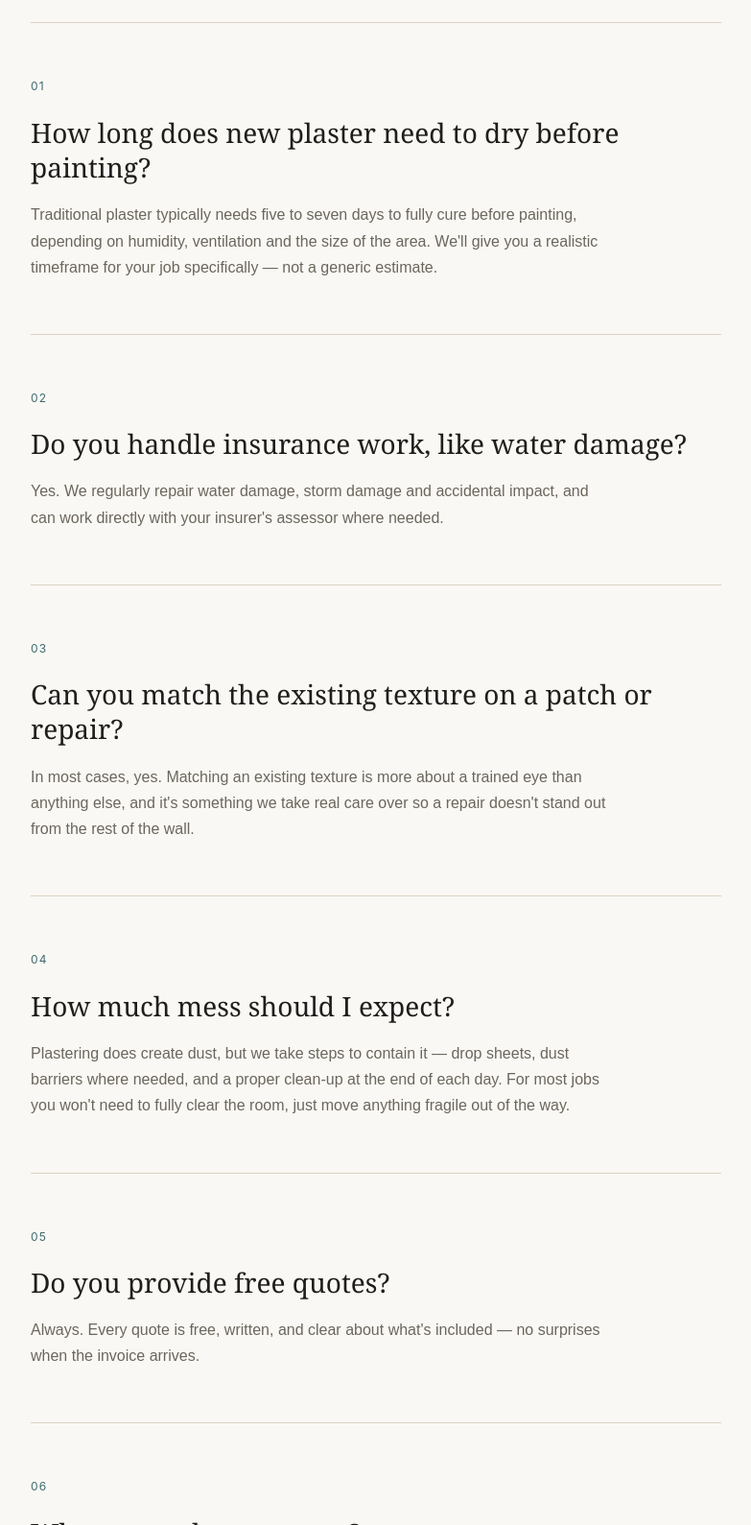
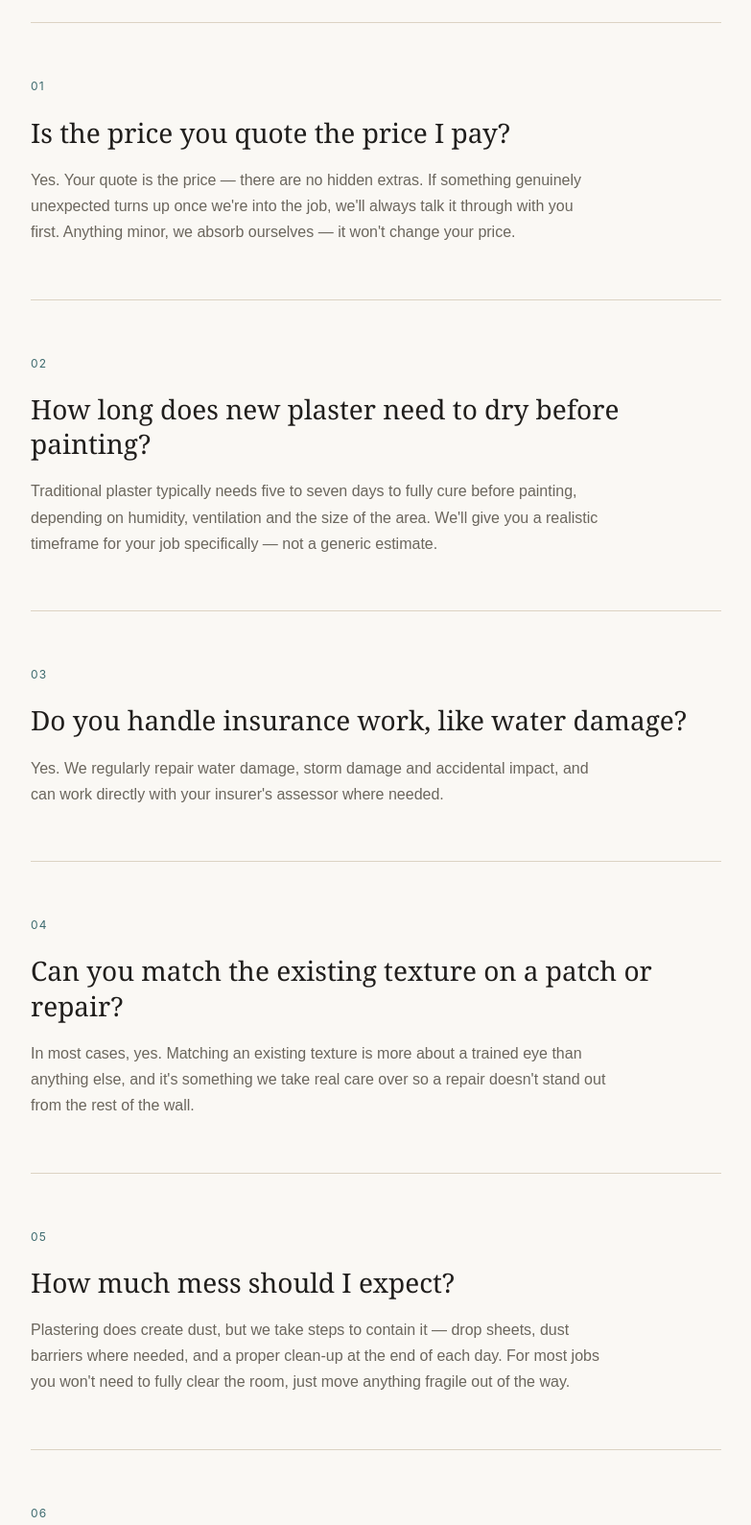
Before and after one commit to MJSplastering/MJSplastering, a plain HTML site: page faq.html in a window 1280 px wide. Shown: the part 420-2009 px from the top of the page at 96% size, without its empty margins (248-1031 px from the left). Drawn offline with Linux system fonts and the light colour scheme.

Commit message:
updated faq

```diff
--- a/faq.html
+++ b/faq.html
@@ -353,36 +353,42 @@
 
       <div class="faq-item reveal">
         <span class="num">01</span>
+        <h2>Is the price you quote the price I pay?</h2>
+        <p>Yes. Your quote is the price — there are no hidden extras. If something genuinely unexpected turns up once we're into the job, we'll always talk it through with you first. Anything minor, we absorb ourselves — it won't change your price.</p>
+      </div>
+
+      <div class="faq-item reveal">
+        <span class="num">02</span>
         <h2>How long does new plaster need to dry before painting?</h2>
         <p>Traditional plaster typically needs five to seven days to fully cure before painting, depending on humidity, ventilation and the size of the area. We'll give you a realistic timeframe for your job specifically — not a generic estimate.</p>
       </div>
 
       <div class="faq-item reveal">
-        <span class="num">02</span>
+        <span class="num">03</span>
         <h2>Do you handle insurance work, like water damage?</h2>
         <p>Yes. We regularly repair water damage, storm damage and accidental impact, and can work directly with your insurer's assessor where needed.</p>
       </div>
 
       <div class="faq-item reveal">
-        <span class="num">03</span>
+        <span class="num">04</span>
         <h2>Can you match the existing texture on a patch or repair?</h2>
         <p>In most cases, yes. Matching an existing texture is more about a trained eye than anything else, and it's something we take real care over so a repair doesn't stand out from the rest of the wall.</p>
       </div>
 
       <div class="faq-item reveal">
-        <span class="num">04</span>
+        <span class="num">05</span>
         <h2>How much mess should I expect?</h2>
         <p>Plastering does create dust, but we take steps to contain it — drop sheets, dust barriers where needed, and a proper clean-up at the end of each day. For most jobs you won't need to fully clear the room, just move anything fragile out of the way.</p>
       </div>
 
       <div class="faq-item reveal">
-        <span class="num">05</span>
+        <span class="num">06</span>
         <h2>Do you provide free quotes?</h2>
         <p>Always. Every quote is free, written, and clear about what's included — no surprises when the invoice arrives.</p>
       </div>
 
       <div class="faq-item reveal">
-        <span class="num">06</span>
+        <span class="num">07</span>
         <h2>What areas do you cover?</h2>
         <p>We're based in Old Bar and cover the whole Mid North Coast — Port Macquarie down to Forster, across to Gloucester, and everywhere in between. If you're just outside that, get in touch anyway — happy to have a chat about your job.</p>
       </div>
```
